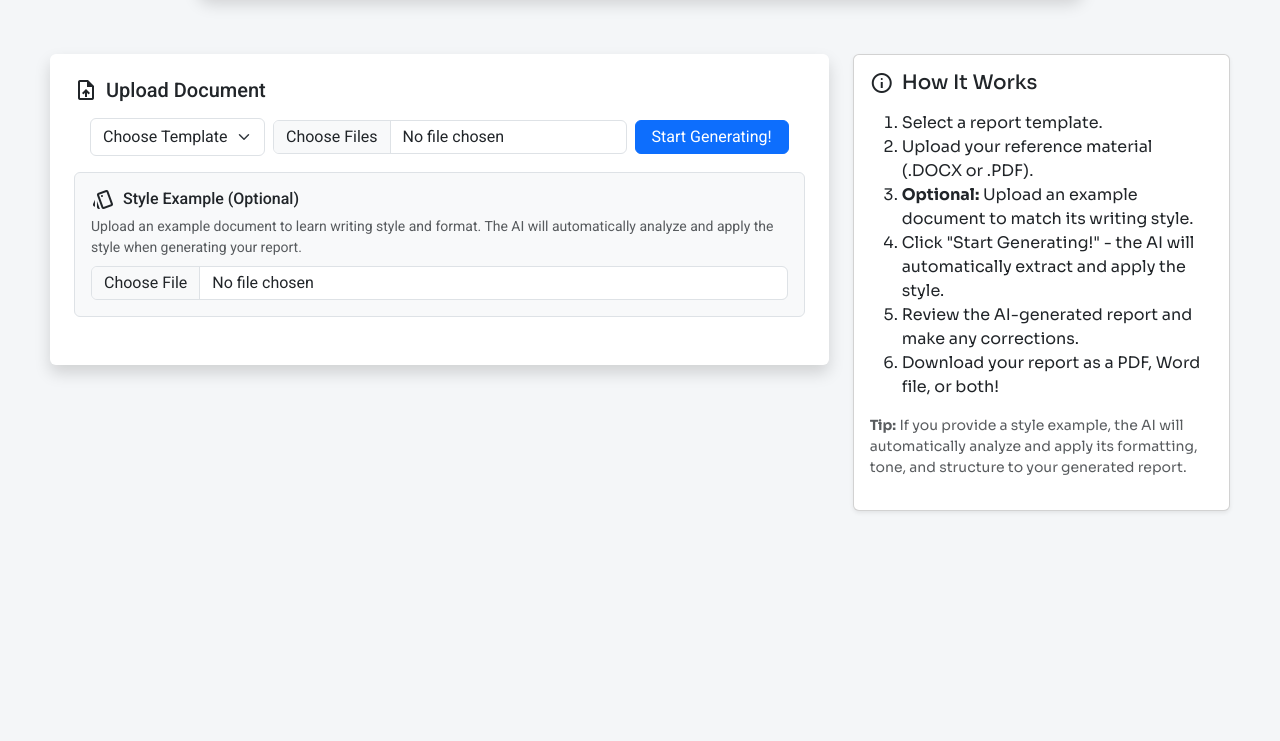
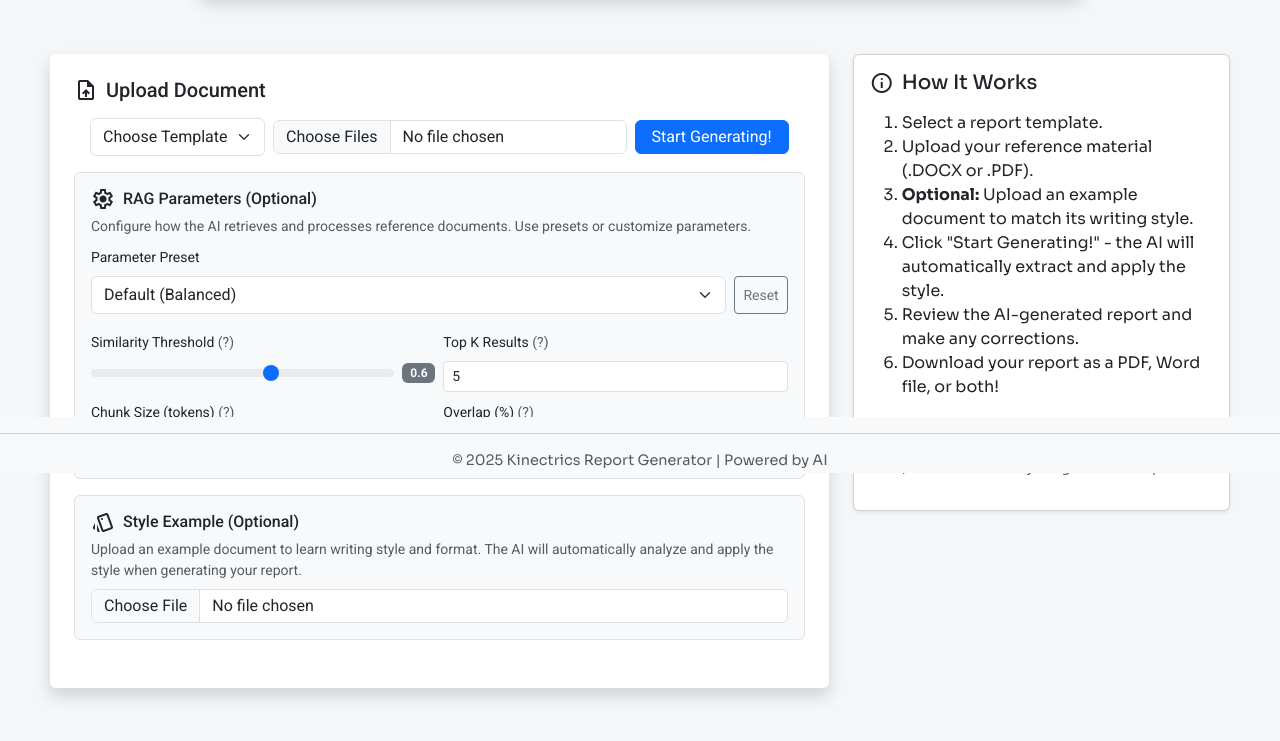
Before and after one commit to omisdami/final, a FastAPI app: template templates/generate_report.html in a window 1280 px wide. Shown: the part 327-1068 px from the top of the page. Before the commit the page ends 839 px from the top, so only its background shows below. Run offline with FastAPI, Linux system fonts and the light colour scheme; the template is opened without the code that fills it, so the values that code supplies are empty; some libraries are stand-ins or nearby versions.

Commit message:
Updated generate_report.html

```diff
--- a/templates/generate_report.html
+++ b/templates/generate_report.html
@@ -88,6 +88,87 @@
             </div>
 
             <button onclick="uploadFile()" class="btn btn-primary px-3 py-1">Start Generating!</button>
+          </div>
+
+          <!-- RAG Parameter Configuration Section -->
+          <div class="mt-3 p-3 border rounded bg-light">
+            <h6 class="d-flex align-items-center gap-2 mb-2">
+              <span class="material-symbols-outlined">settings</span>
+              RAG Parameters (Optional)
+            </h6>
+            <p class="text-muted small mb-2">
+              Configure how the AI retrieves and processes reference documents. Use presets or customize parameters.
+            </p>
+
+            <!-- Preset Selection -->
+            <div class="mb-3">
+              <label class="form-label small">Parameter Preset</label>
+              <div class="d-flex gap-2">
+                <select id="ragPresetSelect" class="form-select">
+                  <option value="default">Default (Balanced)</option>
+                  <option value="high_precision">High Precision</option>
+                  <option value="comprehensive">Comprehensive</option>
+                  <option value="fast">Fast</option>
+                </select>
+                <button type="button" class="btn btn-outline-secondary btn-sm" onclick="resetRagParameters()">Reset</button>
+              </div>
+            </div>
+
+            <!-- Parameter Controls -->
+            <div class="row g-2">
+              <!-- Similarity Threshold -->
+              <div class="col-md-6">
+                <label for="similarityThreshold" class="form-label small">
+                  Similarity Threshold
+                  <span class="text-muted" style="cursor: help;" title="Minimum relevance score to include documents">(?)</span>
+                </label>
+                <div class="d-flex align-items-center gap-2">
+                  <input type="range" class="form-range" id="similarityThreshold"
+                         min="0" max="1" step="0.05" value="0.6">
+                  <span class="badge bg-secondary" id="similarityThresholdValue">0.6</span>
+                </div>
+              </div>
+
+              <!-- Top K -->
+              <div class="col-md-6">
+                <label for="topK" class="form-label small">
+                  Top K Results
+                  <span class="text-muted" style="cursor: help;" title="Number of top-matching documents to retrieve">(?)</span>
+                </label>
+                <div class="d-flex align-items-center gap-2">
+                  <input type="number" class="form-control form-control-sm" id="topK"
+                         min="1" max="50" value="5">
+                </div>
+              </div>
+
+              <!-- Chunk Size -->
+              <div class="col-md-6">
+                <label for="chunkSize" class="form-label small">
+                  Chunk Size (tokens)
+                  <span class="text-muted" style="cursor: help;" title="Size of text chunks to retrieve">(?)</span>
+                </label>
+                <select class="form-select form-select-sm" id="chunkSize">
+                  <option value="256">Small (256)</option>
+                  <option value="512" selected>Medium (512)</option>
+                  <option value="1024">Large (1024)</option>
+                </select>
+              </div>
+
+              <!-- Overlap -->
+              <div class="col-md-6">
+                <label for="overlap" class="form-label small">
+                  Overlap (%)
+                  <span class="text-muted" style="cursor: help;" title="Percentage of chunk overlap for context continuity">(?)</span>
+                </label>
+                <div class="d-flex align-items-center gap-2">
+                  <input type="number" class="form-control form-control-sm" id="overlap"
+                         min="0" max="50" value="15">
+                </div>
+              </div>
+            </div>
+
+            <!-- Validation Errors -->
+            <div id="ragValidationErrors" class="alert alert-danger mt-2 d-none"></div>
           </div>
 
           <!-- Example Document Upload Section -->
```
Also changed, not shown: supabase/migrations/20251128024855_create_rag_parameters.sql (added).
